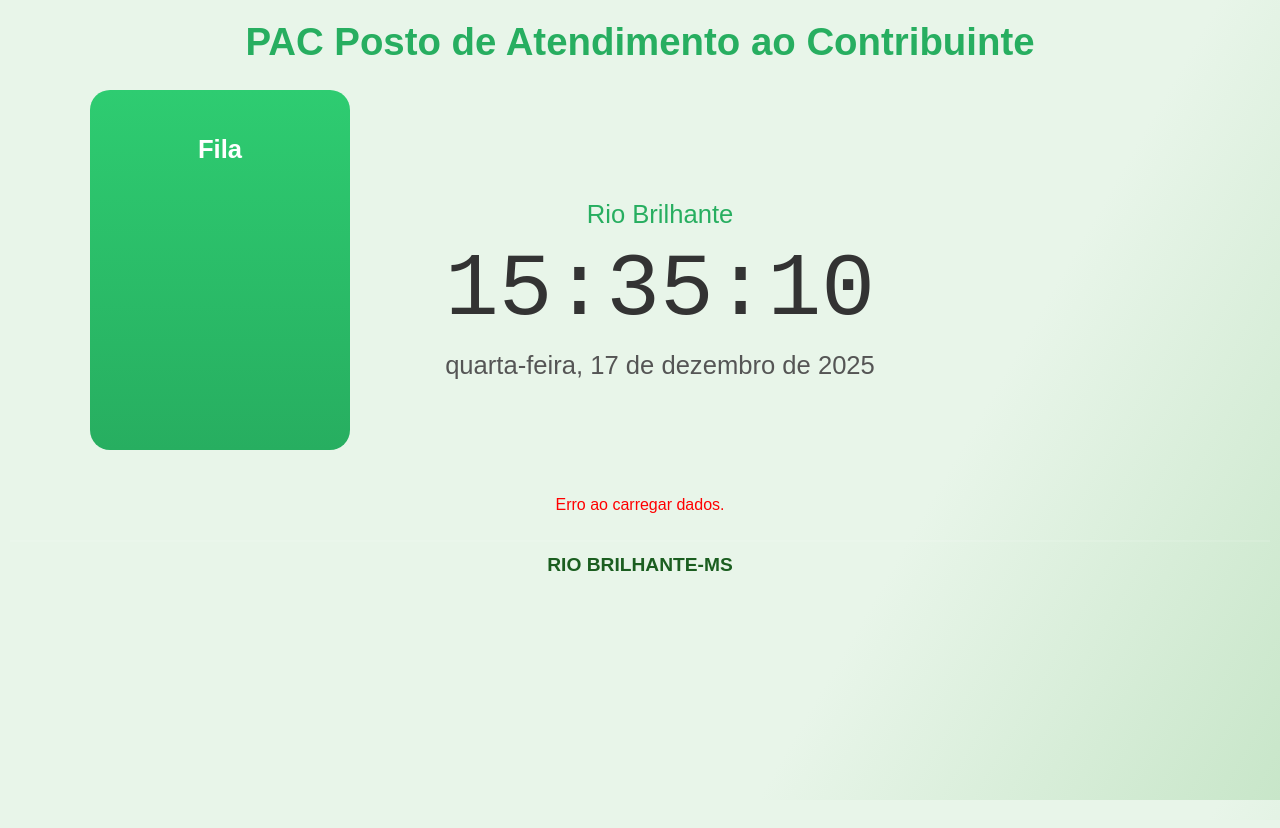
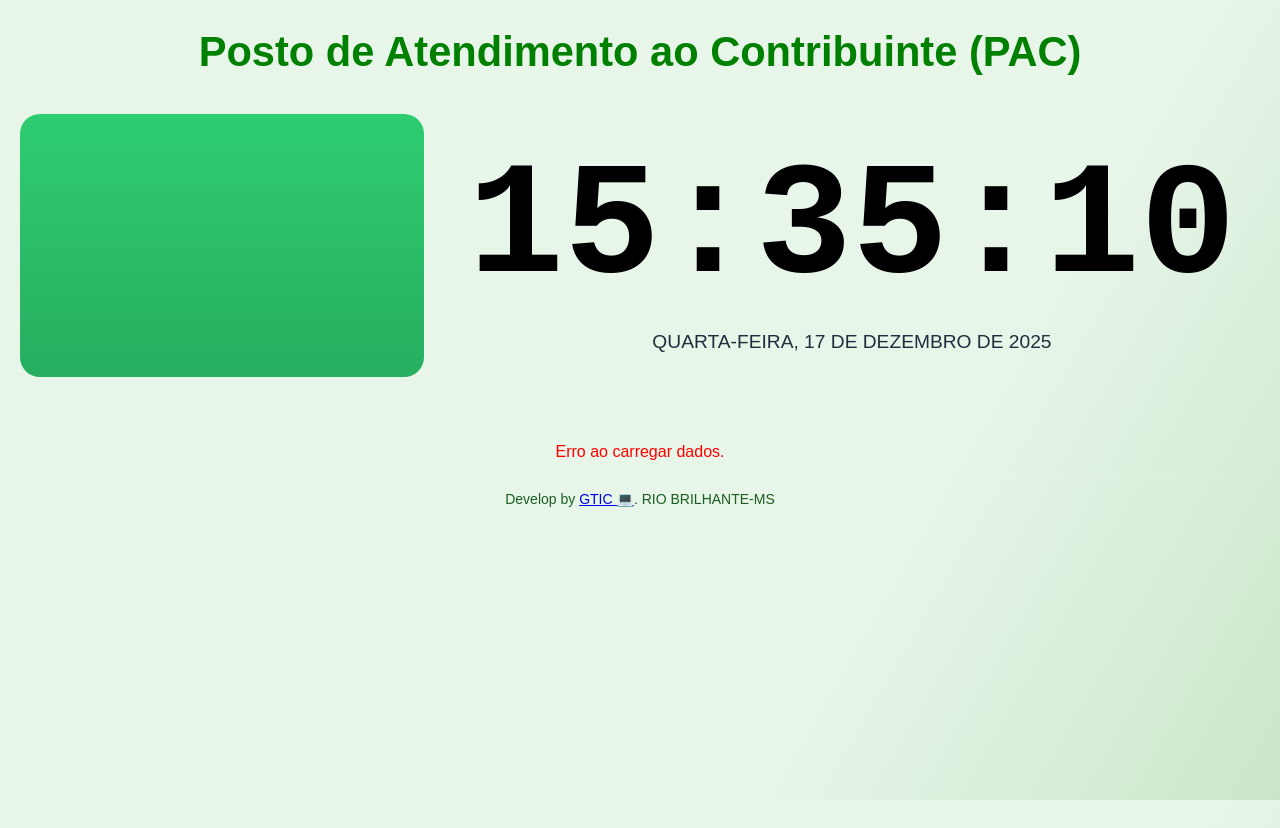
Before and after one commit to MusgoNato/PAC_ATENDIMENTO, a Flask app: page / in a window 1280 px wide. Before the commit the page ends 800 px from the top, so only its background shows below. Run offline with Flask 3, Linux system fonts and the light colour scheme; some libraries are stand-ins or nearby versions.

Commit message:
update: Atualizando estilização das páginas (home, painel)
- Obs: Foi modificado o arquivo painel.js somente para retirada da palavra senha Senha no bloco de apresentação da senha

```diff
--- a/static/painel.js
+++ b/static/painel.js
@@ -67,8 +67,7 @@ async function fetchAndRenderQueue() {
                     guicheItem.innerHTML = `
                         <h3>${atendimentoAtual.guiche_nome}</h3>
                         <div class="guiche_card">
-                            Senha: <span class="senha-numero">${senhaAtual}</span>
-                            ${atendimentoAtual.tipo ? `(${atendimentoAtual.tipo})` : ''}
+                            <span class="senha-numero">${senhaAtual}${atendimentoAtual.tipo ? `(${atendimentoAtual.tipo})` : ''}</span>
                         </div>
                     `;
                 } else {
--- a/static/style.css
+++ b/static/style.css
@@ -110,24 +110,24 @@
 .cardFilaAtendimento {
   background: rgba(255, 255, 255, 0.95);
   padding: 2rem;
-  max-height: 500px;
 }
 
 .cardFilaAtendimento h3 {
   margin: 0 0 15px;
+  justify-content: center;
   font-size: 1.5em;
   color: #333;
 }
 
 .fila-container {
   display: flex;
-  gap: 20px;
+  gap: 250px;
+  justify-content: center;
 }
 
 .fila-lista {
   max-height: 300px;
   overflow-y: auto;
-    padding-right: 15px;
 }
 
 .fila h3 {
@@ -173,10 +173,10 @@
   display: flex;
   justify-content: space-between;
   align-items: center;
-  padding: 8px;
+  padding: 10px;
   margin-bottom: 8px;
   background: #f0f0f0;
-  border-radius: 6px;
+  border-radius: 10px;
 }
 
 .queue-item.priority {
@@ -185,7 +185,7 @@
 
 .next-customer {
   background: rgba(102, 126, 234, 0.1);
-  border: 2px solid #667eea;
+  border: 4px solid green;
 }
 
 .btn:hover {
@@ -214,7 +214,6 @@
   color: white;
   padding: 0.25rem 0.5rem;
   border-radius: 4px;
-  font-size: 0.8rem;
 }
 
 .badge-normal {
@@ -222,13 +221,11 @@
   color: white;
   padding: 0.25rem 0.5rem;
   border-radius: 4px;
-  font-size: 0.8rem;
 }
 
 .container-botoes-atendimento {
   display: flex;
   gap: 10px;
-  margin-top: 8px;
 }
 
 .funcao-btn-atendimento {
@@ -385,161 +382,153 @@
 }
 /*------------Fim login atendente------------*/
 
+/* =========================
+   GERAL
+========================= */
 body {
+  margin: 0;
+  padding: 0;
   font-family: Arial, sans-serif;
-    background-color: #fff;
-    margin: 10px;
-    padding: 0;
+  background-color: #f4f7f8;
+  color: #1f2d3d;
   text-align: center;
-    color: #27ae60;
 }
 
-/* Título */
 h1 {
-    margin-top: 20px;
-    font-size: clamp(1.8rem, 3vw, 4rem); /* Mínimo, Ideal, Máximo */
-    font-weight: bold;
+  font-size: 2.6rem;
+  font-weight: 800;
+  color: green;
 }
 
-/* Caixa da fila */
-.fila {
-    background: linear-gradient(180deg, #2ecc71, #27ae60);
-    color: white;
-    border-radius: 20px;
-    padding: 20px;
-    width: 260px;
-    text-align: center;
-    height: 360px;
-    margin-left: 80px;
-    margin-top: 10px;
+/* =========================
+   CONTAINER SUPERIOR
+========================= */
+.container-painel {
+  display: flex;
+  justify-content: space-between;
+  align-items: stretch;
+  gap: 20px;
+  padding: 10px 20px;
 }
 
-.fila p {
-    font-weight: bold;
-    font-size: clamp(1.2rem, 2vw, 2.5rem);
-    margin-bottom: 20px;
+/* =========================
+   FILA
+========================= */
+.fila_container_painel {
+  flex: 1;
+  background: linear-gradient(180deg, #2ecc71, #27ae60);
+  border-radius: 20px;
+  min-height: min-content;
+  color: black;
 }
 
-/* Cartões de senha e Guichê */
+/* Itens da fila */
+#fila-de-espera {
+  display: flex;
+  flex-direction: column;
+  margin-bottom: 15px;
+  margin-top: 15px;
+  gap: 18px;
+}
+
 .fila-item {
   background: white;
-    color: #27ae60;
-    font-weight: bold;
-    font-size: clamp(1.1rem, 1.2vw, 1.9rem);
-    border-radius: 15px;
-    padding: 15px;
-    margin: 12px 0;
-    box-shadow: 0px 3px 6px rgba(0,0,0,0.1);
+  color: black;
+  font-size: 2.8rem;
+  font-weight: 800;
+  padding: 18px;
 }
 
-.cidade {
-    font-size: clamp(1.2rem, 2vw, 2.5rem);
-    margin-bottom: 5px;
-    margin-top: -250px; /* Adicionando uma margem negativa para puxar para cima */
-    margin-left: 40px;
+/* =========================
+   RELÓGIO
+========================= */
+.relogio-container {
+  display: flex;
+  flex-direction: column;
+  justify-content: center;
+  align-items: center;
+  padding: 24px;
 }
 
-.relogio {
-    font-size: clamp(4rem, 7vw, 9rem);
+#relogio {
+  font-size: 10em;
   font-family: 'Courier New', monospace;
-    color: #333;
-    margin-bottom: 10px;
-    margin-top: 10px; /* Reduzindo a margem superior para subir */
-    margin-left: 40px;
+  font-weight: 900;
+  color: #000;
 }
 
-.data {
-    font-size: clamp(1.2rem, 2vw, 2.5rem);
-    color: #555;
-    margin-top: 5px;
-    font-weight: 500;
-    margin-left: 40px;
+#date {
+  margin-top: 12px;
+  font-size: 1.2rem;
+  text-transform: uppercase;
 }
 
-/* Guichês */
+/* =========================
+   GUICHÊS
+========================= */
+
 .guiches {
-    display: flex;
-    justify-content: center;
-    gap: 30px;
-    margin-top: 100px;
+  display: grid;
+  grid-template-columns: repeat(auto-fit, minmax(220px, 1fr)); /* menor */
+  gap: 40px;                         /* espaço entre guichês */
+  margin-top: 40px;
 }
 
+
+/* Cartão do guichê (ESTADO NORMAL) */
 .guiche-item {
   background: #27ae60; /* Fundo verde do guichê */
-    color: white; /* Cor do texto do guichê */
-    font-weight: bold;
-    font-size: 1.2rem;
-    border-radius: 15px;
-    padding: 15px;
-    margin: 12px 0;
-    box-shadow: 0px 3px 6px rgba(0,0,0,0.1);
+  color: #000;
+  padding: 24px;
+  font-size: 2.6rem;
+  text-align: center;
+  border-radius: 22px;
+  border: 10px solid #27ae60; /* cor e espessura da borda */
+  transition: all 0.3s ease;
 }
 
+/* Título do guichê */
 .guiche-item h3 {
-    color: white;
-    margin-bottom: 15px;
-    font-size: clamp(1.2rem, 2.2vw, 2.8rem);;
+  font-size: 2rem;
+  margin-bottom: 12px;
+  font-weight: 800;
 }
 
-/* Senha igual a fila */
+/* Senha PADRAO */
 .guiche_card {
-    background: white;
-    color: #27ae60;
-    border-radius: 12px;
-    padding: 10px;
-    font-weight: bold;
-    font-size: clamp(1.1rem, 2vw, 2.5rem);
-    display: flex;
-    justify-content: center;
-    align-items: center;
-    gap: 8px;
+  background: #ffffff;
+  color: #000;
+  padding: 20px;
+  font-size: 2rem;
+  font-weight: 900;
+  border-radius: 50px;
 }
 
+/* Guichê livre */
 .guiche-livre {
-    background-color: #f0f0f0;
-    color: #999;
-    font-size: 1.5rem; /* Aumenta o tamanho da fonte */
-    padding: 20px 40px; /* Aumenta o espaço interno */
+  color: #333;
+  font-size: 2rem;
+  font-weight: 800;
 }
 
-/* --- ANIMAÇÃO DE CHAMADA DE SENHA --- */
+/* =========================
+   ANIMAÇÃO DE CHAMADA
+========================= */
 
 /* Animação do fundo do guichê */
 @keyframes flash {
   0%, 100% {
-    background-color: #27ae60; /* Cor normal do guichê */
+    border-color: #27ae60;
     transform: scale(1);
   }
   50% {
-    background-color: #ffffff; /* Cor do 'flash' (branco) */
+    border-color: black;
     transform: scale(1.05);   /* Efeito de 'pulsar' */
-    box-shadow: 0px 5px 15px rgba(0,0,0,0.2);
   }
 }
 
-/* (NOVO) Animação APENAS da cor do texto do título (h3) */
-@keyframes flash-texto {
-  0%, 100% {
-    color: white; /* Cor normal do título */
-  }
-  50% {
-    color: #27ae60; /* Cor do título durante o flash (verde) */
-  }
-}
 
 /* Classe principal que aplica a animação de fundo */
 .chamada-recente {
   animation: flash 1s 2;
 }
-
-/* (NOVO) Aplica a animação de texto ao h3 QUANDO o pai estiver piscando */
-.chamada-recente h3 {
-  animation: flash-texto 1s 2;
-}
-
-/* Rodapé */
-footer {
-    margin-top: 10px;
-    font-size: 1.2rem;
-    font-weight: bold;
-}
--- a/templates/atendente/home.html
+++ b/templates/atendente/home.html
@@ -20,7 +20,7 @@
 </head>
 <body>
     <header class="headerAtendente">
-        <h1>Sistema de Atendimento <p>Guichê {{nome_guiche}}</p></h1>
+        <h1>Sistema de Atendimento <p>{{nome_guiche}}</p></h1>
         <div class="headerAtendente-info">
             <span id="current-time">--:--:--</span>
             <span>Fila: <strong id="queue-count">0</strong></span>
--- a/templates/painel/painel.html
+++ b/templates/painel/painel.html
@@ -13,26 +13,32 @@
     </script>
 </head>
 <body>
-    <h1>PAC Posto de Atendimento ao Contribuinte</h1>
+    <h1>Posto de Atendimento ao Contribuinte (PAC)</h1>
 
-    <div class="main-content">
-        <div class="fila">
-            <p>Fila</p>
+    <!-- CONTAINER SUPERIOR -->
+    <div class="container-painel">
+        <!-- FILA -->
+        <div class="fila_container_painel">
             <div id="fila-de-espera"></div>
         </div>
 
+        <!-- RELÓGIO -->
         <div class="relogio-container">
-            <div class="cidade">Rio Brilhante</div>
-            <div class="relogio" id="relogio">00:00:00</div>
-            <div class="data" id="date"></div>
+            <div id="relogio"></div>
+            <span id="date"></span>
         </div>
-
-        <div id="guiches_atendimento" class="guiches">
-            </div>
     </div>
 
-    <footer>RIO BRILHANTE-MS</footer>
+    <!-- GUICHÊS -->
+    <div id="guiches_atendimento" class="guiches"></div>
 
-    <script src="{{url_for('static', filename='painel.js')}}"></script>
+    <footer id="footer_painel">
+        <!-- Dale meu -->
+        <span>Develop by <a href="https://github.com/MusgoNato">GTIC <a href="https://www.instagram.com/arthur_z_pablos/">💻</a></a>. RIO BRILHANTE-MS</span>
+
+    </footer>
+
+    <script src="{{ url_for('static', filename='painel.js') }}"></script>
 </body>
+
 </html>
```
Lines whose indentation alone changed are shown as unchanged.
